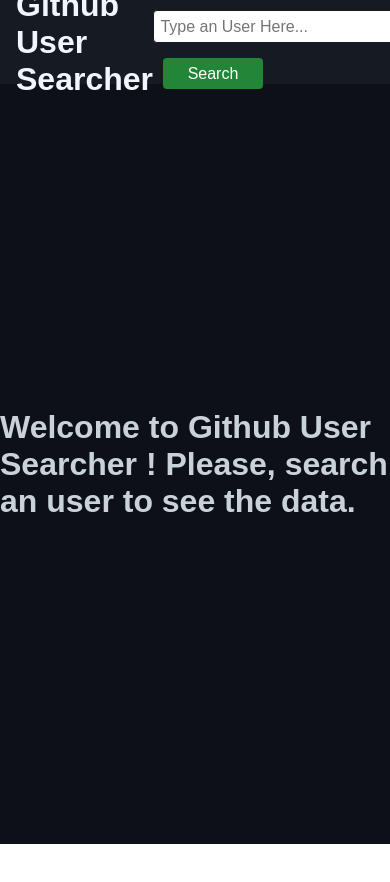
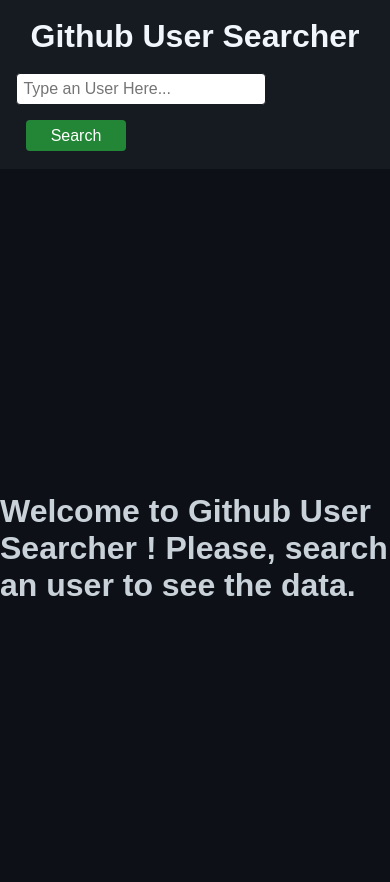
Before and after one commit to MarcelloFarias/github-profile-finder, a React (Create React App) app: page / in a window 390 px wide. Shown: the top 882 px of the page. Before the commit the page ends 844 px from the top, so only its background shows below. Built offline with nearby package versions, Linux system fonts and the light colour scheme.

Commit message:
Adding Responsivity to Header, Profile and Repos components

```diff
--- a/src/App.css
+++ b/src/App.css
@@ -19,3 +19,10 @@
     height: 90vh;
     background: #0d1117;
 }
+
+@media (max-width: 800px) {
+    .user-container {
+        flex-direction: column;
+        height: auto;
+    }
+}
--- a/src/components/Header/style.css
+++ b/src/components/Header/style.css
@@ -37,3 +37,10 @@
 .btn-search:hover {
     background: #3fb950;
 }
+
+@media (max-width: 800px) {
+    header {
+        height: 20vh;
+        flex-direction: column;
+    }
+}
--- a/src/components/Profile/style.css
+++ b/src/components/Profile/style.css
@@ -53,3 +53,9 @@
 .user-location {
     margin: 20px 0;
 }
+
+@media (max-width: 800px) {
+    .profile-container {
+        width: 80%;
+    }
+}
--- a/src/components/Repos/style.css
+++ b/src/components/Repos/style.css
@@ -53,3 +53,10 @@
     margin-top: 15px;
     color: #8b949e;
 }
+
+@media (max-width: 800px) {
+    .repos-container {
+        width: 80%;
+        height: auto;
+    }
+}
```
